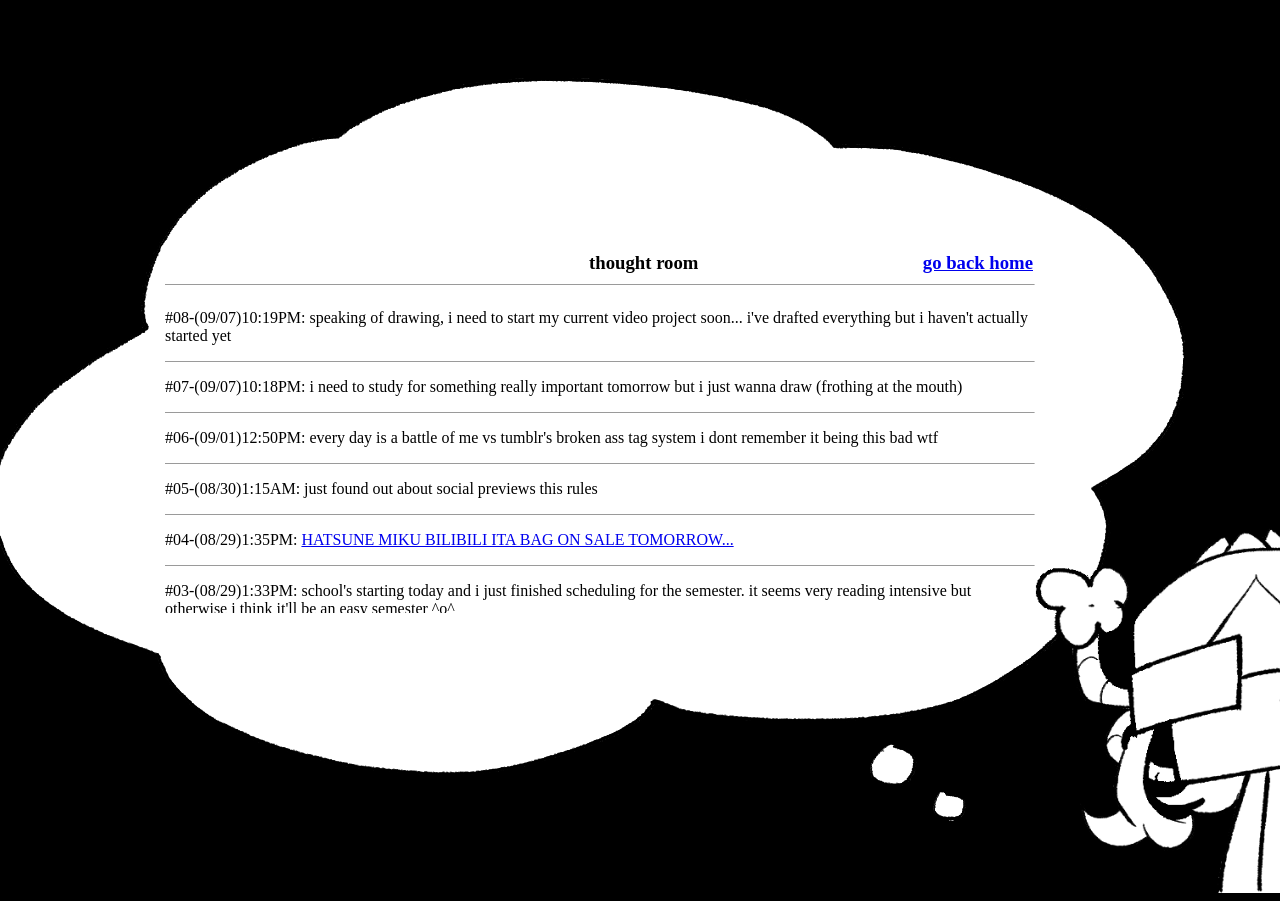
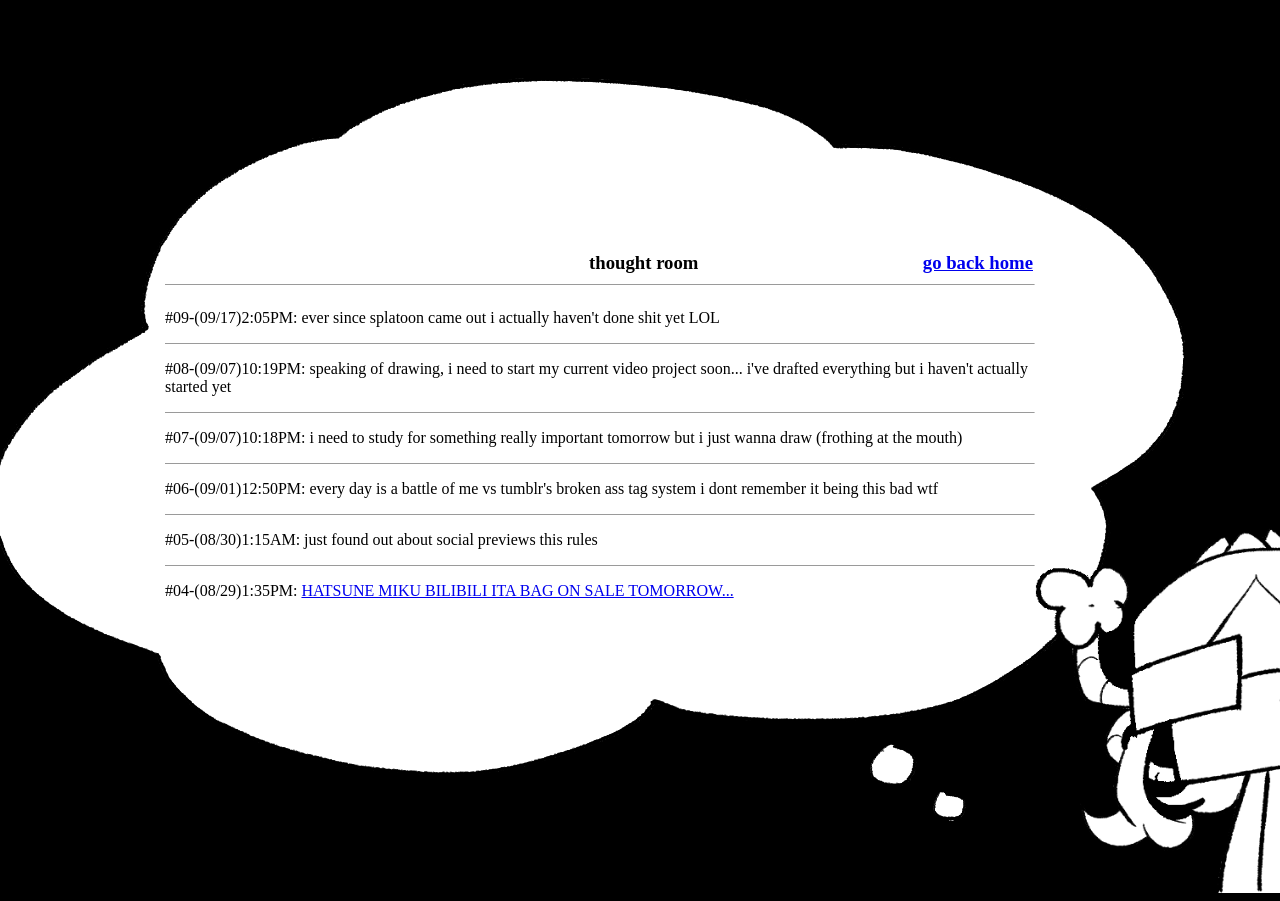
Before and after one commit to flosgenkwa/flosgenkwa.github.io, a plain HTML site: page thought.html in a window 1280 px wide. Shown: the top 901 px of the page. Drawn offline with Linux system fonts and the light colour scheme; a web font is replaced by a local one.

Commit message:
Update thought.html

```diff
--- a/thought.html
+++ b/thought.html
@@ -47,6 +47,8 @@
 
 <div id="bottomrow">
 <!--#番(月/日)時:分AM/PM-->
+  <p>#09-(09/17)2:05PM: ever since splatoon came out i actually haven't done shit yet LOL</p>
+<hr size="1">
 <p>#08-(09/07)10:19PM: speaking of drawing, i need to start my current video project soon... i've drafted everything but i haven't actually started yet</p>
 <hr size="1">
 <p>#07-(09/07)10:18PM: i need to study for something really important tomorrow but i just wanna draw (frothing at the mouth)</p>
```
